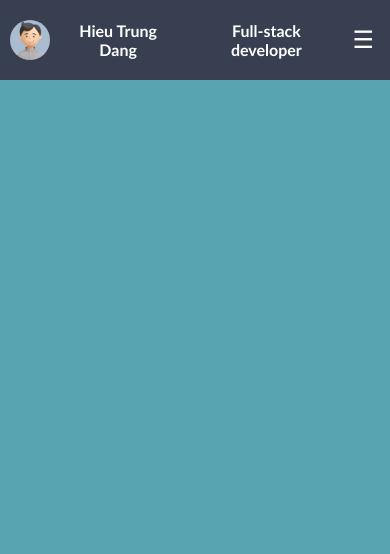
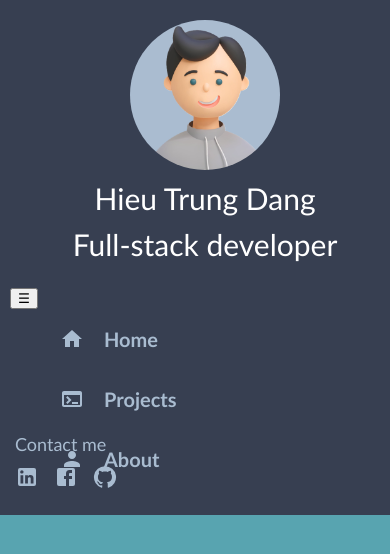
Before and after one commit to HieuDang3021/my-page, a React (Create React App) app: page / in a window 390 px wide. Shown: the top 554 px of the page. Built offline with nearby package versions, Linux system fonts and the light colour scheme.

Commit message:
navbar fixing for phone display(incomplete)

```diff
--- a/src/components/Navbar.js
+++ b/src/components/Navbar.js
@@ -14,12 +14,16 @@ function Navbar() {
   return (
     <div className="Navbar">
     <div className='Sidebar'>
-      <div href="/">
+      <div className='person'>
         <img className='potrait' src={potrait} alt="Potrait" />
         <p className="SidebarText">Hieu Trung Dang</p>
         <p className="SidebarText">Full-stack developer</p>
       </div>
+
       <ul className='SidebarList'>
+        <button className="MenuButton" onClick={toggleMenu}>
+          ☰
+        </button>
         {SidebarData.pagelink.map((val, key) => {
             return (
                 <li
@@ -35,7 +39,7 @@ function Navbar() {
       </ul>
 
       <div className="contact-container">
-        <p>Contact me</p>
+        <p className='contact-text'>Contact me</p>
           <div className="contact-icons">
           {SidebarData.contactme.map((val, key) => {
               return (
@@ -48,62 +52,6 @@ function Navbar() {
       </div>
     </div>
 
-    {/* Top bar for mobile */}
-    <div className="TopBar">
-      <img className="potrait" src={potrait} alt="Portrait" />
-      <p className="SidebarText">Hieu Trung Dang</p>
-      <p className="SidebarText">Full-stack developer</p>
-      <button className="MenuButton" onClick={toggleMenu}>
-        ☰
-      </button>
-    </div>
-
-    {/* Dropdown menu */}
-    <div className={`DropdownMenu ${isOpen ? 'show' : ''}`}>
-      <ul className="SidebarList">
-        {SidebarData.pagelink.map((val, key) => {
-          return (
-            <li
-              key={key}
-              className="row"
-              id={window.location.pathname === val.link ? 'active' : ''}
-              onClick={() => {
-                window.location.pathname = val.link;
-              }}
-            >
-              <div id="icon">{val.icon}</div>
-              <div id="title">{val.title}</div>
-            </li>
-          );
-        })}
-      </ul>
-      <div className="contact-container">
-        <p>Contact me</p>
-        <div className="contact-icons">
-          <a
-            href={SidebarData.contactme.linkedinLink || 'https://www.linkedin.com'}
-            target="_blank"
-            rel="noopener noreferrer"
-          >
-            {SidebarData.contactme.linkedinIcon}
-          </a>
-          <a
-            href={SidebarData.contactme.facebookLink || 'https://www.facebook.com'}
-            target="_blank"
-            rel="noopener noreferrer"
-          >
-            {SidebarData.contactme.facebookIcon}
-          </a>
-          <a
-            href={SidebarData.contactme.githubLink || 'https://www.github.com'}
-            target="_blank"
-            rel="noopener noreferrer"
-          >
-            {SidebarData.contactme.githubIcon}
-          </a>
-        </div>
-      </div>
-    </div>
   </div>
   )
 }
--- a/src/components/navbar.css
+++ b/src/components/navbar.css
@@ -19,6 +19,10 @@
     margin: 10px auto; /* Center the logo if needed */
     display: block; /* Ensures the logo is treated as a block element */
     border-radius: 100px;
+}
+
+.MenuButton {
+  display: none;
 }
 
 .SidebarText {
@@ -120,6 +124,7 @@
   display: flex;
   align-items: center;
   justify-content: space-between;
+  flex-direction: column;
   padding: 10px;
 }
 
@@ -161,21 +166,24 @@
 /* Media Query for Mobile */
 @media (max-width: 768px) {
   .Sidebar {
-    display: none; /* Hide sidebar */
+    position: fixed;
+    top: 0;
+    left: 0;
+    height: auto;
+    width: 100%;
+    display: flex;
+    background-color: #373F51;
+    color: #fff;
+    display: flex;
+    align-items: center;
+    justify-content: space-between;
+    flex-direction: column;
+    padding: 10px;
   }
 
-  .TopBar {
-    display: flex; /* Show top bar */
-  }
-}
-
-/* Sidebar Styles for Larger Screens */
-@media (min-width: 769px) {
-  .TopBar {
-    display: none !important; /* Forcefully hide TopBar on larger screens */
+  .MenuButton {
+    display: block;
+    cursor: pointer;
   }
 
-  .Sidebar {
-    display: flex; /* Ensure Sidebar is visible on larger screens */
-  }
 }
```
Lines whose indentation alone changed are shown as unchanged.
